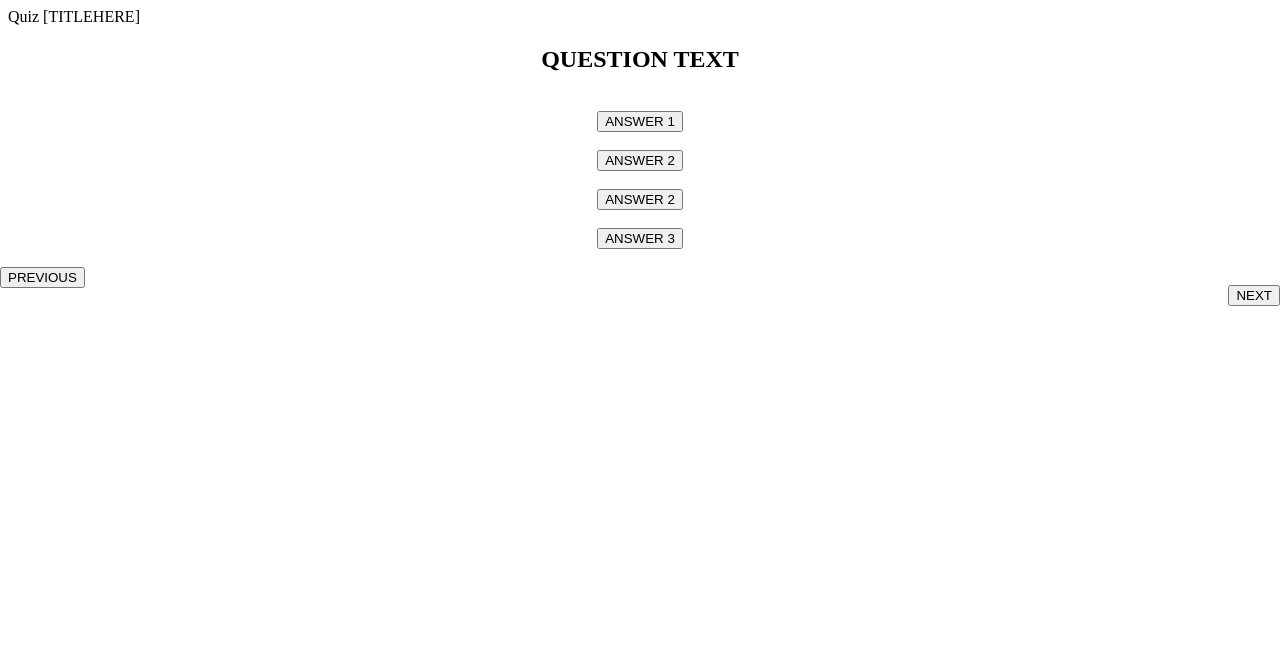
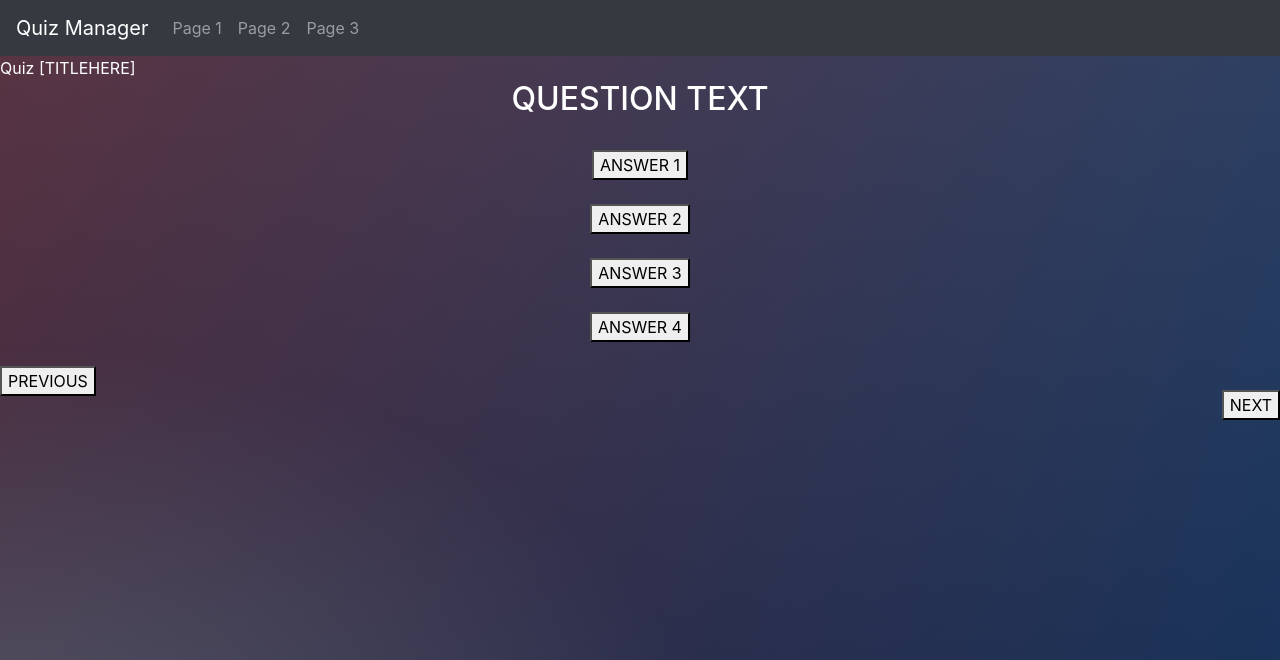
Before and after one commit to BaoPun/Quiz-Management-System, a Spring app: template Spring-Project-2/src/main/resources/templates/s/question.html in a window 1280 px wide. Shown: the top 660 px of the page. Run offline with Thymeleaf, Linux system fonts and the light colour scheme; the template is opened without the code that fills it, so the values that code supplies are empty; some of the project's set-up classes (security, data sources, template engines, error pages and the like) are left out, and stand-ins take their place.

Commit message:
putting these up for now

```diff
--- /dev/null
+++ b/Spring-Project-2/src/main/resources/static/s/css/question.css
@@ -0,0 +1,14 @@
+    .left {
+        position: absolute;
+        left: 0px;
+    }
+    .right {
+        position: absolute;
+        right: 0px;
+    }
+    .center {
+        display: flex;
+  justify-content: center;
+  align-items: center;
+  flex-direction: column
+    }
--- a/Spring-Project-2/src/main/resources/templates/s/question.html
+++ b/Spring-Project-2/src/main/resources/templates/s/question.html
@@ -1,39 +1,30 @@
 <!DOCTYPE html>
-<html>
+<html xmlns:th="http://www.thymeleaf.org">
 <head>
-<style>
-    .left {
-        position: absolute;
-        left: 0px;
-    }
-    .right {
-        position: absolute;
-        right: 0px;
-    }
-    .center {
-        display: flex;
-  justify-content: center;
-  align-items: center;
-  flex-direction: column
-    }
-</style>
+	<div th:replace="/s/fragments.html :: headerfiles"></div>
+	<meta charset="ISO-8859-1">
+	<script src="/s/js/question.js"></script>
+	<link rel="stylesheet" href="/s/css/question.css">
+</head>
+
 <meta charset="ISO-8859-1">
 <title>Quiz [TITLEHERE]</title>
 </head>
 <body>
+<div th:insert="/s/fragments.html :: navbar"></div>
 Quiz [TITLEHERE]
 <div class="center" id="questiondiv">
     <h2>QUESTION TEXT</h2><br>
     <div class="center" id="answerdiv">
-    <button>ANSWER 1</button><br>
-    <button>ANSWER 2</button><br>
-    <button>ANSWER 2</button><br>
-    <button>ANSWER 3</button><br>
+    <button id="answer1" onclick="updateProgress(this)">ANSWER 1</button><br>
+    <button id="answer2" onclick="updateProgress(this)">ANSWER 2</button><br>
+    <button id="answer3" onclick="updateProgress(this)">ANSWER 3</button><br>
+    <button id="answer4" onclick="updateProgress(this)">ANSWER 4</button><br>
 </div>
 </div>
 <div>
-<button class="left">PREVIOUS</button><br>
-<button class="right">NEXT</button>
+<button id="previous" class="left" onclick="movePage()">PREVIOUS</button><br>
+<button id="next" class="right" onclick="movePage()">NEXT</button>
 </div>
 </body>
 </html>
```
Also changed, not shown: Spring-Project-2/src/main/resources/static/s/js/question.js (added).
